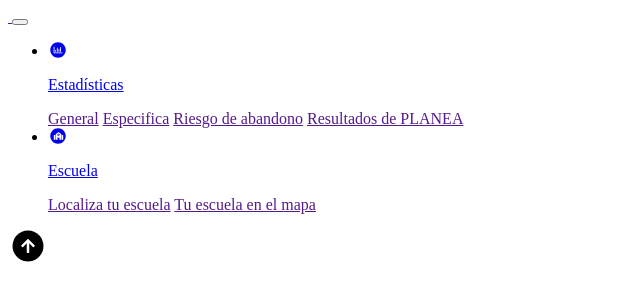
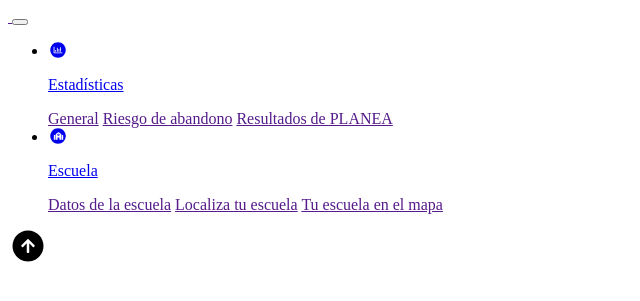
Before and after one commit to uziel1111/abc-diario, a PHP site: the page made by application/views/templates/header.php in a window 1280 px wide. Shown: the top 301 px of the page, without its empty margins (0-640 px from the left). Run offline with PHP 8.4, Linux system fonts and the light colour scheme; the template is opened without the code that fills it, so the values that code supplies are empty; some libraries are stand-ins or nearby versions.

Commit message:
ajuste menu

```diff
--- a/application/views/templates/header.php
+++ b/application/views/templates/header.php
@@ -52,7 +52,6 @@
                   <div class="dropdown-menu dropdown-menu-right" aria-labelledby="DropEstadisticas">
 
                     <a class="dropdown-item" href="<?= base_url('estadistica/estadistica_general'); ?>">General</a>
-                    <a class="dropdown-item" href="<?= base_url('Estadistica/estadistica_especifica'); ?>">Especifica</a>
                     <a class="dropdown-item" href="<?= base_url('Riesgo_Abandono/vista_principal_riesgo'); ?>">Riesgo de abandono</a>
                     <a class="dropdown-item" href="<?= base_url('planea'); ?>">Resultados de PLANEA</a>
                   </div>
@@ -66,6 +65,7 @@
                     <p>Escuela</p>
                   </a>
                   <div class="dropdown-menu dropdown-menu-right" aria-labelledby="navbarDropdown">
+                    <a class="dropdown-item" href="<?= base_url('Estadistica/estadistica_especifica'); ?>">Datos de la escuela</a>
                     <a class="dropdown-item" href="<?= base_url('Info_escuela/busqueda_general'); ?>">Localiza tu escuela</a>
                     <a class="dropdown-item" href="<?= base_url('mapa'); ?>">Tu escuela en el mapa</a>
                   </div>
```
